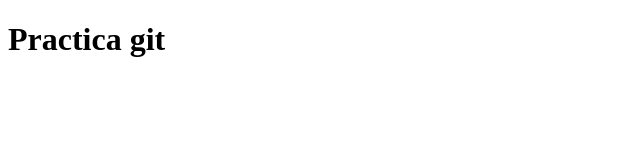
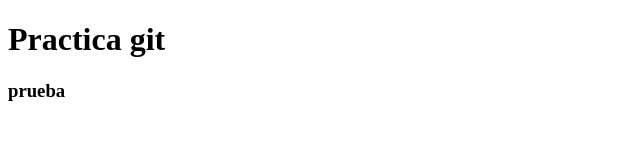
Before and after one commit to ChrisLCoop/practica-git, a plain HTML site: page index.html in a window 1280 px wide. Shown: the full height of the page, 0-640 px from the left. Drawn offline with Linux system fonts and the light colour scheme.

Commit message:
version 2

```diff
--- a/index.html
+++ b/index.html
@@ -7,5 +7,6 @@
 </head>
 <body>
     <h1>Practica git</h1>
+    <h3>prueba</h3>
 </body>
 </html>
```
